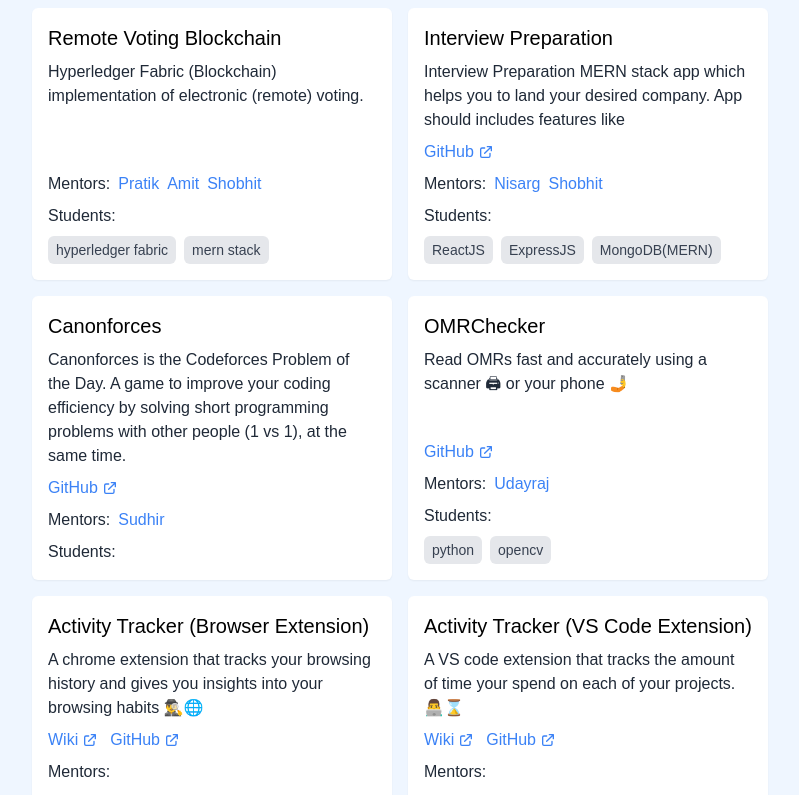
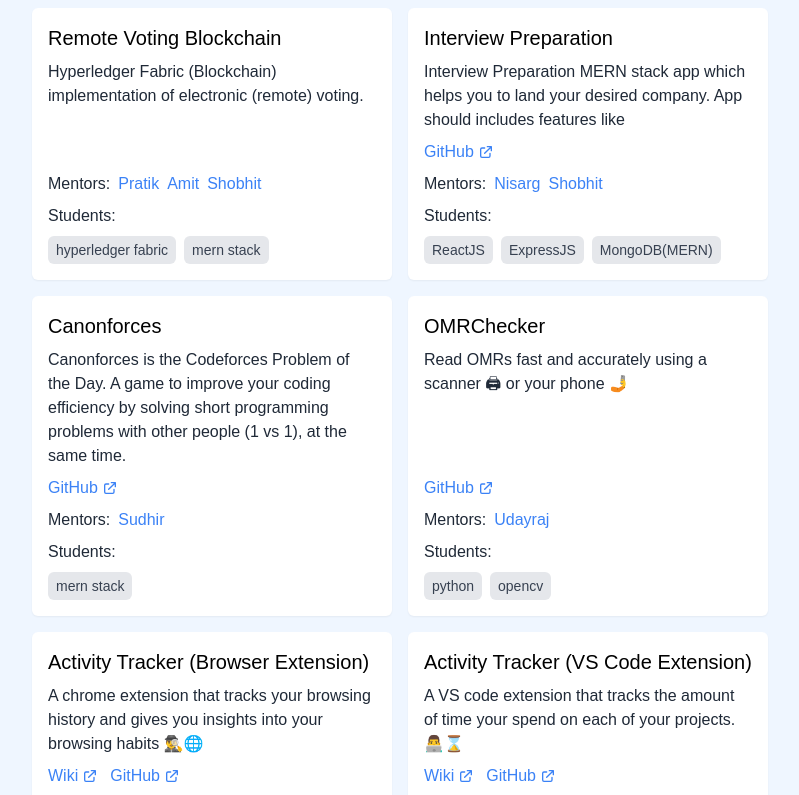
Before and after one commit to OpenLake/FOSS-Overflow, a Next.js app: page /projects in a window 1280 px wide. Shown: the part 2181-2976 px from the top of the page, without its empty margins (240-1039 px from the left). Built offline with nearby package versions, Linux system fonts and the light colour scheme.

Commit message:
Update projects.js

```diff
--- a/content/projects.js
+++ b/content/projects.js
@@ -192,7 +192,7 @@ export const projectData = [
 	{
 		title: 'Live Score Web App',
 	description: 'A realtime score web app for sports🏸 and tournaments🏆.',
-	tags: [],
+	tags: ['firebase', 'flutter'],
 		mentors: {
 			Nishant: 'https://www.linkedin.com/in/andoriya-nishant/',
 			Sakshi: 'https://www.linkedin.com/in/sakshi-saraswat-ba3937169/',
@@ -247,7 +247,7 @@ export const projectData = [
 		description:
 			'Canonforces is the Codeforces Problem of the Day. A game to improve your coding efficiency by solving short programming problems with other people (1 vs 1), at the same time.',
 		github: 'https://github.com/OpenLake/Canonforces',
-		tags: [],
+		tags: ['mern stack'],
 		mentors: {
 			 Sudhir: "http://linkedin.com/in/sudhirsharma87"
 		},
```
